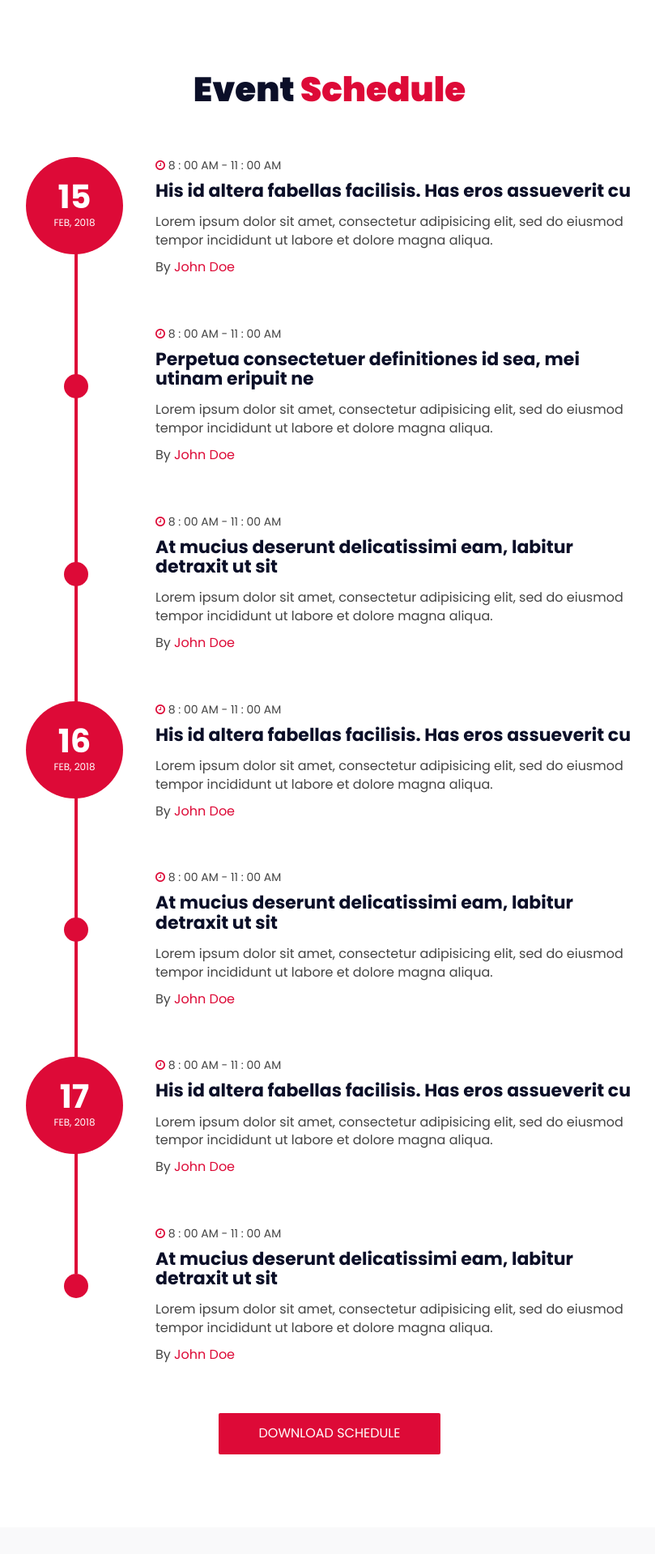
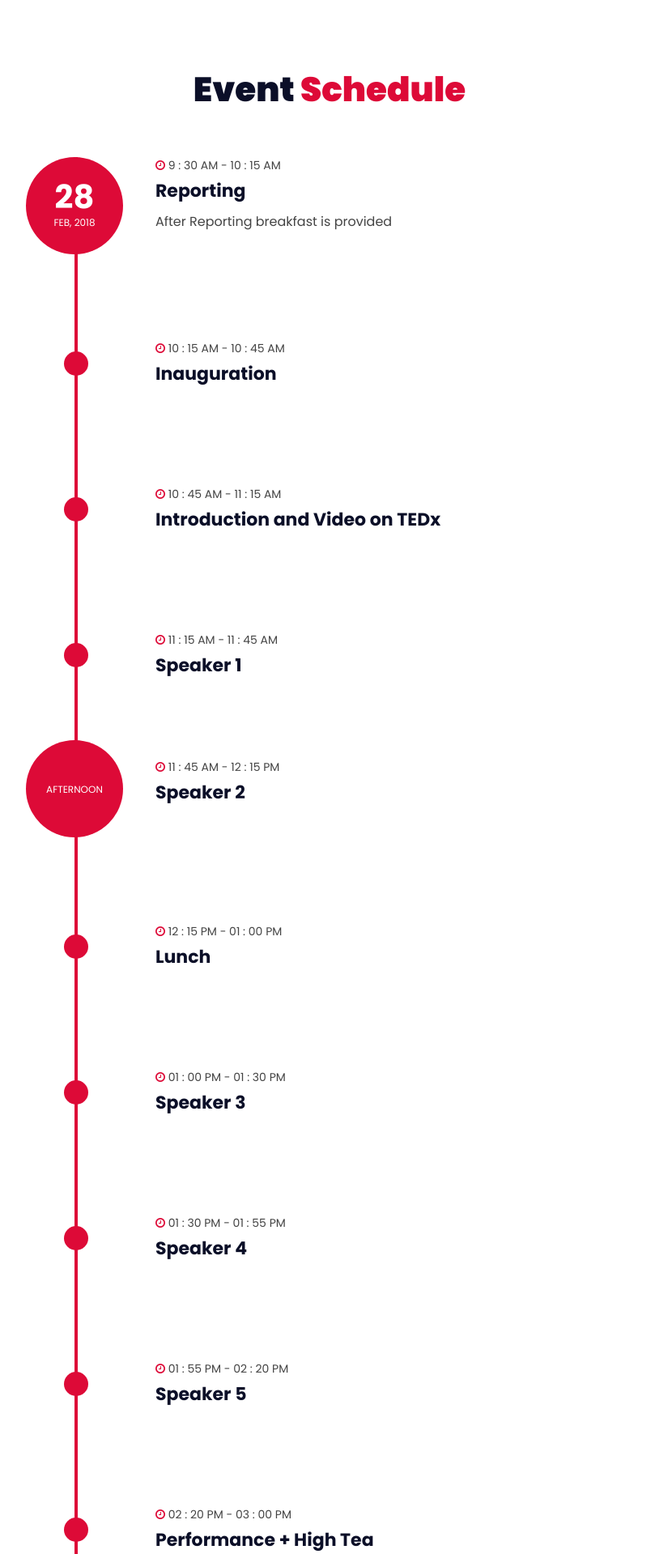
Before and after one commit to kishanvaghasia/tedxvgecbackup, a PHP site: page / in a window 1280 px wide. Shown: the part 3061-4980 px from the top of the page at 81% size, without its empty margins (233-1042 px from the left). Run offline with PHP 8.4, Linux system fonts and the light colour scheme; some libraries are stand-ins or nearby versions.

Commit message:
added schedule details

```diff
--- a/index.php
+++ b/index.php
@@ -201,15 +201,16 @@ include("header.php");
 						<div class="event">
 							<div class="event-day">
 								<div>
-									<span class="day">15</span>
+									<span class="day">28</span>
 									<span class="year">Feb, 2018</span>
 								</div>
 							</div>
 							<div class="event-content">
-								<p class="event-time"><i class="fa fa-clock-o"></i> 8 : 00 AM - 11 : 00 AM</p>
-								<h3 class="event-title">His id altera fabellas facilisis. Has eros assueverit cu</h3>
-								<p>Lorem ipsum dolor sit amet, consectetur adipisicing elit, sed do eiusmod tempor incididunt ut labore et dolore magna aliqua.</p>
-								<p>By <a href="#">John Doe</a></p>
+
+								<p class="event-time"><i class="fa fa-clock-o"></i> 9 : 30 AM - 10 : 15 AM</p>
+								<h3 class="event-title">Reporting</h3>
+								<p>After Reporting breakfast is provided</p>
+<!--								<p>By <a href="#">John Doe</a></p>-->
 							</div>
 						</div>
 						<!-- /event -->
@@ -218,10 +219,13 @@ include("header.php");
 						<div class="event">
 							<div class="event-hour"></div>
 							<div class="event-content">
-								<p class="event-time"><i class="fa fa-clock-o"></i> 8 : 00 AM - 11 : 00 AM</p>
-								<h3 class="event-title">Perpetua consectetuer definitiones id sea, mei utinam eripuit ne</h3>
+                                <br><br>
+								<p class="event-time"><i class="fa fa-clock-o"></i> 10 : 15 AM - 10 : 45 AM</p>
+								<h3 class="event-title">Inauguration</h3>
+<!--
 								<p>Lorem ipsum dolor sit amet, consectetur adipisicing elit, sed do eiusmod tempor incididunt ut labore et dolore magna aliqua.</p>
 								<p>By <a href="#">John Doe</a></p>
+-->
 							</div>
 						</div>
 						<!-- /event -->
@@ -230,27 +234,79 @@ include("header.php");
 						<div class="event">
 							<div class="event-hour"></div>
 							<div class="event-content">
-								<p class="event-time"><i class="fa fa-clock-o"></i> 8 : 00 AM - 11 : 00 AM</p>
-								<h3 class="event-title">At mucius deserunt delicatissimi eam, labitur detraxit ut sit</h3>
+                                <br><br>
+								<p class="event-time"><i class="fa fa-clock-o"></i> 10 : 45 AM - 11 : 15 AM</p>
+
+								<h3 class="event-title">Introduction and Video on TEDx</h3>
+<!--
 								<p>Lorem ipsum dolor sit amet, consectetur adipisicing elit, sed do eiusmod tempor incididunt ut labore et dolore magna aliqua.</p>
 								<p>By <a href="#">John Doe</a></p>
+-->
 							</div>
 						</div>
 						<!-- /event -->
 
 						<!-- event -->
 						<div class="event">
+<!--
 							<div class="event-day">
 								<div>
 									<span class="day">16</span>
 									<span class="year">Feb, 2018</span>
 								</div>
 							</div>
+-->                         <div class="event-hour"></div>
 							<div class="event-content">
-								<p class="event-time"><i class="fa fa-clock-o"></i> 8 : 00 AM - 11 : 00 AM</p>
-								<h3 class="event-title">His id altera fabellas facilisis. Has eros assueverit cu</h3>
+                                <br><br>
+								<p class="event-time"><i class="fa fa-clock-o"></i> 11 : 15 AM - 11 : 45 AM</p>
+								<h3 class="event-title">Speaker 1</h3>
+<!--
 								<p>Lorem ipsum dolor sit amet, consectetur adipisicing elit, sed do eiusmod tempor incididunt ut labore et dolore magna aliqua.</p>
 								<p>By <a href="#">John Doe</a></p>
+-->
+							</div>
+						</div>
+						<!-- /event -->
+
+						<!-- event -->
+						<div class="event">
+                            <div class="event-day">
+								<div>
+<!--									<span class="day">16</span>-->
+									<span class="year">Afternoon</span>
+								</div>
+							</div>
+							<div class="event-content">
+                                <br>
+								<p class="event-time"><i class="fa fa-clock-o"></i> 11 : 45 AM - 12 : 15 PM</p>
+								<h3 class="event-title">Speaker 2</h3>
+<!--
+								<p>Lorem ipsum dolor sit amet, consectetur adipisicing elit, sed do eiusmod tempor incididunt ut labore et dolore magna aliqua.</p>
+								<p>By <a href="#">John Doe</a></p>
+-->
+							</div>
+						</div>
+						<!-- /event -->
+
+						<!-- event -->
+						<div class="event">
+<!--
+							<div class="event-day">
+								<div>
+									<span class="day">17</span>
+									<span class="year">Feb, 2018</span>
+								</div>
+							</div>
+-->
+							<div class="event-content">
+                                <div class="event-hour"></div>
+                                <br><br>
+								<p class="event-time"><i class="fa fa-clock-o"></i> 12 : 15 PM - 01 : 00 PM</p>
+								<h3 class="event-title">Lunch</h3>
+<!--
+								<p>Lorem ipsum dolor sit amet, consectetur adipisicing elit, sed do eiusmod tempor incididunt ut labore et dolore magna aliqua.</p>
+								<p>By <a href="#">John Doe</a></p>
+-->
 							</div>
 						</div>
 						<!-- /event -->
@@ -259,43 +315,131 @@ include("header.php");
 						<div class="event">
 							<div class="event-hour"></div>
 							<div class="event-content">
-								<p class="event-time"><i class="fa fa-clock-o"></i> 8 : 00 AM - 11 : 00 AM</p>
-								<h3 class="event-title">At mucius deserunt delicatissimi eam, labitur detraxit ut sit</h3>
+                                <br><br>
+								<p class="event-time"><i class="fa fa-clock-o"></i> 01 : 00 PM - 01 : 30 PM</p>
+								<h3 class="event-title">Speaker 3</h3>
+<!--
 								<p>Lorem ipsum dolor sit amet, consectetur adipisicing elit, sed do eiusmod tempor incididunt ut labore et dolore magna aliqua.</p>
 								<p>By <a href="#">John Doe</a></p>
+-->
 							</div>
 						</div>
 						<!-- /event -->
 
-						<!-- event -->
+                        <!-- event -->
 						<div class="event">
-							<div class="event-day">
-								<div>
-									<span class="day">17</span>
-									<span class="year">Feb, 2018</span>
-								</div>
-							</div>
+							<div class="event-hour"></div>
 							<div class="event-content">
-								<p class="event-time"><i class="fa fa-clock-o"></i> 8 : 00 AM - 11 : 00 AM</p>
-								<h3 class="event-title">His id altera fabellas facilisis. Has eros assueverit cu</h3>
+                                <br><br>
+								<p class="event-time"><i class="fa fa-clock-o"></i> 01 : 30 PM - 01 : 55 PM</p>
+								<h3 class="event-title">Speaker 4</h3>
+<!--
 								<p>Lorem ipsum dolor sit amet, consectetur adipisicing elit, sed do eiusmod tempor incididunt ut labore et dolore magna aliqua.</p>
 								<p>By <a href="#">John Doe</a></p>
+-->
 							</div>
 						</div>
 						<!-- /event -->
 
-						<!-- event -->
+
+                        <!-- event -->
 						<div class="event">
 							<div class="event-hour"></div>
 							<div class="event-content">
-								<p class="event-time"><i class="fa fa-clock-o"></i> 8 : 00 AM - 11 : 00 AM</p>
-								<h3 class="event-title">At mucius deserunt delicatissimi eam, labitur detraxit ut sit</h3>
+                                <br><br>
+								<p class="event-time"><i class="fa fa-clock-o"></i> 01 : 55 PM - 02 : 20 PM</p>
+								<h3 class="event-title">Speaker 5</h3>
+<!--
 								<p>Lorem ipsum dolor sit amet, consectetur adipisicing elit, sed do eiusmod tempor incididunt ut labore et dolore magna aliqua.</p>
 								<p>By <a href="#">John Doe</a></p>
+-->
 							</div>
 						</div>
 						<!-- /event -->
+
+                        <!-- event -->
+						<div class="event">
+							<div class="event-hour"></div>
+							<div class="event-content">
+                                <br><br>
+								<p class="event-time"><i class="fa fa-clock-o"></i> 02 : 20 PM - 03 : 00 PM</p>
+								<h3 class="event-title">Performance + High Tea</h3>
+<!--
+								<p>Lorem ipsum dolor sit amet, consectetur adipisicing elit, sed do eiusmod tempor incididunt ut labore et dolore magna aliqua.</p>
+								<p>By <a href="#">John Doe</a></p>
+-->
+							</div>
+						</div>
+						<!-- /event -->
+
+                        <!-- event -->
+						<div class="event">
+							<div class="event-hour"></div>
+							<div class="event-content">
+                                <br><br>
+								<p class="event-time"><i class="fa fa-clock-o"></i> 03 : 00 PM - 03 : 25 PM</p>
+								<h3 class="event-title">Speaker 6</h3>
+<!--
+								<p>Lorem ipsum dolor sit amet, consectetur adipisicing elit, sed do eiusmod tempor incididunt ut labore et dolore magna aliqua.</p>
+								<p>By <a href="#">John Doe</a></p>
+-->
+							</div>
+						</div>
+						<!-- /event -->
+
+                        <!-- event -->
+						<div class="event">
+							<div class="event-hour"></div>
+							<div class="event-content">
+                                <br><br>
+								<p class="event-time"><i class="fa fa-clock-o"></i> 03 : 25 PM - 03 : 50 PM</p>
+								<h3 class="event-title">Speaker 7</h3>
+<!--
+								<p>Lorem ipsum dolor sit amet, consectetur adipisicing elit, sed do eiusmod tempor incididunt ut labore et dolore magna aliqua.</p>
+								<p>By <a href="#">John Doe</a></p>
+-->
+							</div>
+						</div>
+						<!-- /event -->
+
+                        <!-- event -->
+						<div class="event">
+							<div class="event-hour"></div>
+							<div class="event-content">
+                                <br><br>
+								<p class="event-time"><i class="fa fa-clock-o"></i> 03 : 50 PM - 04 : 15 PM</p>
+								<h3 class="event-title">Speaker 8</h3>
+<!--
+								<p>Lorem ipsum dolor sit amet, consectetur adipisicing elit, sed do eiusmod tempor incididunt ut labore et dolore magna aliqua.</p>
+								<p>By <a href="#">John Doe</a></p>
+-->
+							</div>
+						</div>
+						<!-- /event -->
+
+                        <!-- event -->
+						<div class="event">
+                            <div class="event-day">
+								<div>
+<!--									<span class="day">16</span>-->
+									<span class="year">End</span>
+								</div>
+							</div>
+							<div class="event-content">
+                                <br>
+								<p class="event-time"><i class="fa fa-clock-o"></i> 04 : 15 PM - 04 : 30 PM</p>
+								<h3 class="event-title">Closing Ceremony</h3>
+<!--
+								<p>Lorem ipsum dolor sit amet, consectetur adipisicing elit, sed do eiusmod tempor incididunt ut labore et dolore magna aliqua.</p>
+								<p>By <a href="#">John Doe</a></p>
+-->
+							</div>
+						</div>
+						<!-- /event -->
+
+
 					</div>
+
 
 					<div class="download-btn">
 						<a href="#" class="main-btn">Download Schedule</a>
```
